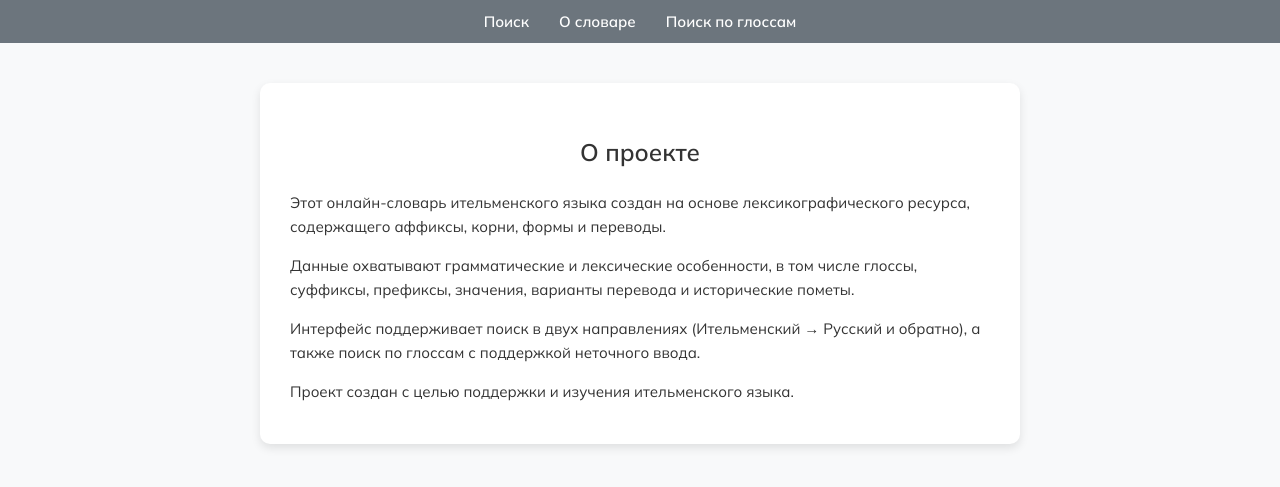
After one commit to lillilek/itelmendictionary, a Flask app: page /about in a window 1280 px wide. The commit adds this page. Shown: the top 487 px of the page. Run offline with Flask 3, Linux system fonts and the light colour scheme.

Commit message:
app.py – added routes for main search, gloss search, and about page; implemented transliteration and fuzzy matching logic; added regex support and multi-directional lookup; index.html – refactored into Jinja template extending base.html; preserved full functionality including keyboard, tooltips, and regex checkbox; base.html – introduced shared layout with unified styling; added Mulish font and updated navbar design; about.html – created and styled page with project description; glosses.html – created gloss search page with full keyboard support and matching visual style.

```diff
--- a/app.py
+++ b/app.py
@@ -1,21 +1,25 @@
 from flask import Flask, render_template, request, jsonify, redirect, url_for
 import pandas as pd
 import re
+from difflib import SequenceMatcher
 
 app = Flask(__name__)
 
+# Загрузка словарей
 itelmen_russian_df = pd.read_csv("itelmen_russian_dictionary.csv", dtype=str).fillna("")
 russian_itelmen_df = pd.read_csv("russian_itelmen_dictionary.csv", dtype=str).fillna("")
+affix_df = pd.read_csv("affixes_transliterated.csv", dtype=str).fillna("")
 
 itelmen_russian_dict = dict(zip(itelmen_russian_df.iloc[:, 0].astype(str), itelmen_russian_df.iloc[:, 1].astype(str)))
 russian_itelmen_dict = dict(zip(russian_itelmen_df.iloc[:, 0].astype(str), russian_itelmen_df.iloc[:, 1].astype(str)))
+gloss_dict = dict(zip(affix_df["Аффикс"], affix_df["Описание"]))
 
 def transliterate_to_latin(text):
     mapping = {
         "ты": "ti", "лы": "li", "ны": "ni", "ы": "ɨ",
-        "п": "p",  "пʼ": "p'",  "т": "t",  "тʼ": "t'",
-        "к": "k",  "кʼ": "k'",  "ӄ": "q",  "ӄʼ": "q'",
-        "ч": "č",  "чʼ": "č'",  "ф": "f",  "с": "s",
+        "п": "p",  "пʼ": "pʼ",  "т": "t",  "тʼ": "tʼ",
+        "к": "k",  "кʼ": "kʼ",  "ӄ": "q",  "ӄʼ": "qʼ",
+        "ч": "č",  "чʼ": "čʼ",  "ф": "f",  "с": "s",
         "х": "x",  "ӽ": "χ",    "в": "w",  "з": "z",
         "й": "j",  "г": "g",    "ԓ": "ɬ",  "л": "l",
         "љ": "ʎ",  "р": "r",    "м": "m",  "н": "n",
@@ -39,9 +43,39 @@ def transliterate_to_latin(text):
 
     return result
 
-@app.route("/", methods=["GET", "POST"])
+def normalize_for_fuzzy(text):
+    replace_pairs = [("w", "ф"), ("ф", "w")]
+    vowels = "iuoeaəэŭŏǎɨ"
+
+    text = text.lower()
+    for a, b in replace_pairs:
+        text = text.replace(a, b)
+
+    text = re.sub(r"[ʼ'ʷ˚]", "", text)
+    text = "".join(c for c in text if c not in vowels)
+    return text
+
+def fuzzy_match(query, dictionary, threshold=0.75):
+    norm_q = normalize_for_fuzzy(query)
+    matches = {}
+    for word in dictionary:
+        norm_w = normalize_for_fuzzy(word)
+        ratio = SequenceMatcher(None, norm_q, norm_w).ratio()
+        if ratio >= threshold:
+            matches[word] = dictionary[word]
+    return matches
+
+@app.route("/")
 def index():
     return render_template("index.html")
+
+@app.route("/about")
+def about():
+    return render_template("about.html")
+
+@app.route("/glosses")
+def gloss_search_page():
+    return render_template("glosses.html")
 
 @app.route("/search", methods=["GET"])
 def search():
@@ -58,11 +92,28 @@ def search():
     dictionary = itelmen_russian_dict if direction == "itelmen_to_russian" else russian_itelmen_dict
 
     if regex_mode:
-        pattern = re.compile(query)
-        results = {word: dictionary[word] for word in dictionary if pattern.search(word)}
+        try:
+            pattern = re.compile(query)
+            results = {word: dictionary[word] for word in dictionary if pattern.search(word)}
+        except re.error:
+            results = {}
     else:
-        results = {word: dictionary[word] for word in dictionary if word.lower().startswith(query)}
+        results = {word: dictionary[word] for word in dictionary if query in word.lower()}
 
+    if not results:
+        results = fuzzy_match(query, dictionary)
+
+    return jsonify(results)
+
+@app.route("/search_gloss", methods=["GET"])
+def search_gloss():
+    query = request.args.get("q", "").strip().lower()
+    if not query:
+        return jsonify([])
+
+    results = {affix: gloss for affix, gloss in gloss_dict.items() if query in gloss.lower()}
+    if not results:
+        results = fuzzy_match(query, gloss_dict)
     return jsonify(results)
 
 if __name__ == "__main__":
--- /dev/null
+++ b/templates/about.html
@@ -0,0 +1,48 @@
+{% extends "base.html" %}
+
+{% block title %}О словаре{% endblock %}
+
+{% block content %}
+<style>
+    .about-container {
+        max-width: 700px;
+        margin: 40px auto;
+        background: white;
+        padding: 30px;
+        border-radius: 10px;
+        box-shadow: 0px 4px 10px rgba(0, 0, 0, 0.1);
+        font-family: 'Mulish', sans-serif;
+        text-align: left;
+        line-height: 1.6;
+        color: #333;
+    }
+
+    .about-container h2 {
+        text-align: center;
+        font-size: 24px;
+        font-weight: 600;
+        margin-bottom: 20px;
+    }
+
+    .about-container p {
+        font-size: 15px;
+        margin-bottom: 10px;
+    }
+</style>
+
+<div class="about-container">
+    <h2>О проекте</h2>
+    <p>
+        Этот онлайн-словарь ительменского языка создан на основе лексикографического ресурса, содержащего аффиксы, корни, формы и переводы.
+    </p>
+    <p>
+        Данные охватывают грамматические и лексические особенности, в том числе глоссы, суффиксы, префиксы, значения, варианты перевода и исторические пометы.
+    </p>
+    <p>
+        Интерфейс поддерживает поиск в двух направлениях (Ительменский → Русский и обратно), а также поиск по глоссам с поддержкой неточного ввода.
+    </p>
+    <p>
+        Проект создан с целью поддержки и изучения ительменского языка.
+    </p>
+</div>
+{% endblock %}
--- /dev/null
+++ b/templates/base.html
@@ -0,0 +1,46 @@
+<!DOCTYPE html>
+<html lang="ru">
+<head>
+    <meta charset="UTF-8">
+    <title>{% block title %}Ительменский словарь{% endblock %}</title>
+
+    <!-- Подключение шрифта Mulish -->
+    <link href="https://fonts.googleapis.com/css2?family=Mulish:wght@300;400;600&display=swap" rel="stylesheet">
+
+    <style>
+        body {
+            font-family: 'Mulish', sans-serif;
+            background-color: #f8f9fa;
+            margin: 0;
+        }
+        .navbar {
+            background: #6c757d;
+            padding: 12px 0;
+            display: flex;
+            justify-content: center;
+            gap: 30px;
+            width: 100%;
+        }
+        .navbar a {
+            color: white;
+            text-decoration: none;
+            font-weight: bold;
+            font-size: 15px;
+        }
+        .navbar a:hover {
+            text-decoration: underline;
+        }
+    </style>
+
+    {% block head %}{% endblock %}
+</head>
+<body>
+    <div class="navbar">
+        <a href="{{ url_for('index') }}">Поиск</a>
+        <a href="{{ url_for('about') }}">О словаре</a>
+        <a href="{{ url_for('gloss_search_page') }}">Поиск по глоссам</a>
+    </div>
+
+    {% block content %}{% endblock %}
+</body>
+</html>
```
Also changed, not shown: templates/glosses.html (added, +138 -0 lines), templates/index.html (+18 -55 lines).
